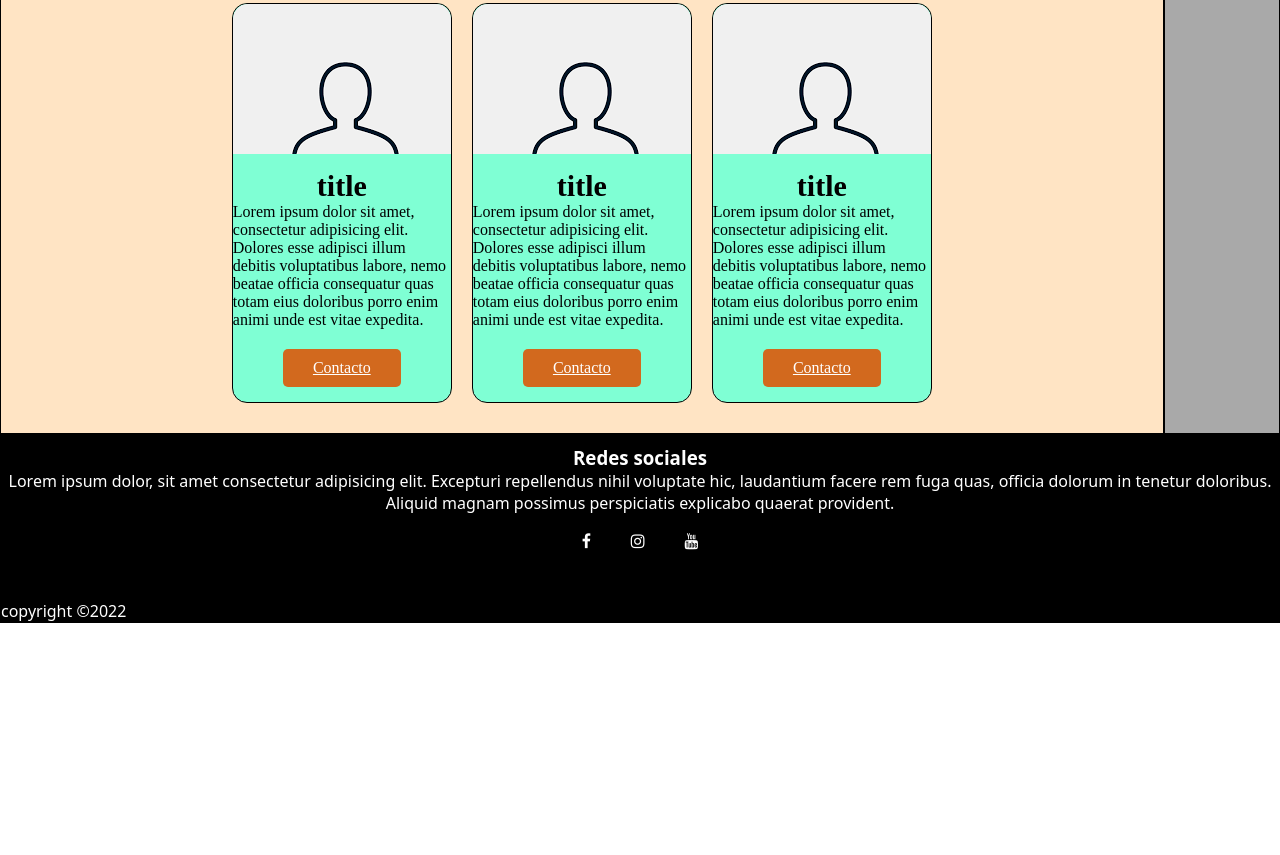
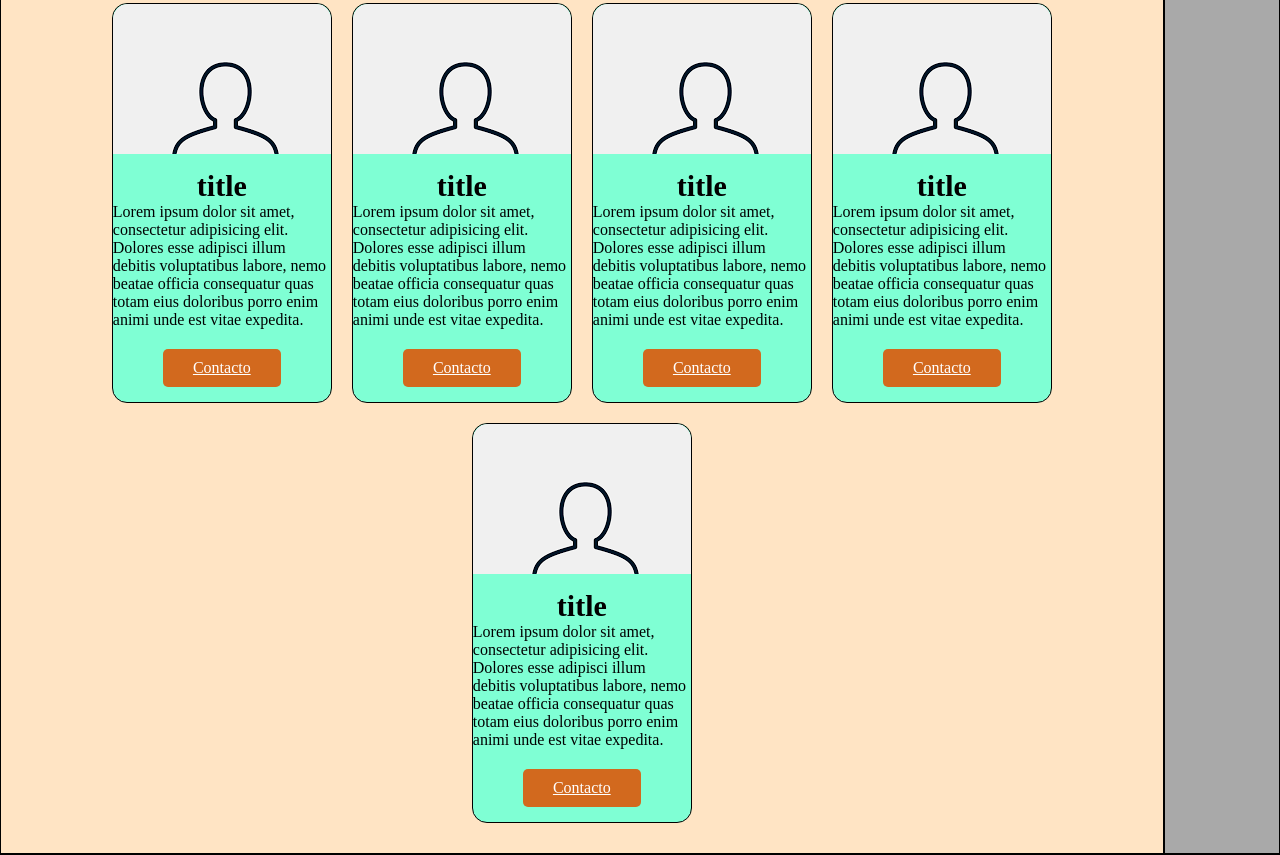
Before and after one commit to LeoFranChavez95/coderHouse, a plain HTML site: page Instituto+ChavezV.2/index.html in a window 1280 px wide. Shown: the part 848-1703 px from the top of the page. Before the commit the page ends 1471 px from the top, so only its background shows below. Drawn offline with Linux system fonts and the light colour scheme.

Commit message:
agrego card nueva

```diff
--- a/Instituto+ChavezV.2/index.html
+++ b/Instituto+ChavezV.2/index.html
@@ -138,6 +138,28 @@
                 </p>
                 <a href="#">Contacto</a>
               </div>
+              <div class="card">
+                <div class="card__image"></div>
+                <h2>title</h2>
+                <p>
+                  Lorem ipsum dolor sit amet, consectetur adipisicing elit.
+                  Dolores esse adipisci illum debitis voluptatibus labore, nemo
+                  beatae officia consequatur quas totam eius doloribus porro enim
+                  animi unde est vitae expedita.
+                </p>
+                <a href="#">Contacto</a>
+              </div>
+              <div class="card">
+                <div class="card__image"></div>
+                <h2>title</h2>
+                <p>
+                  Lorem ipsum dolor sit amet, consectetur adipisicing elit.
+                  Dolores esse adipisci illum debitis voluptatibus labore, nemo
+                  beatae officia consequatur quas totam eius doloribus porro enim
+                  animi unde est vitae expedita.
+                </p>
+                <a href="#">Contacto</a>
+              </div>
           </div>
         </section>
       </main>
```
